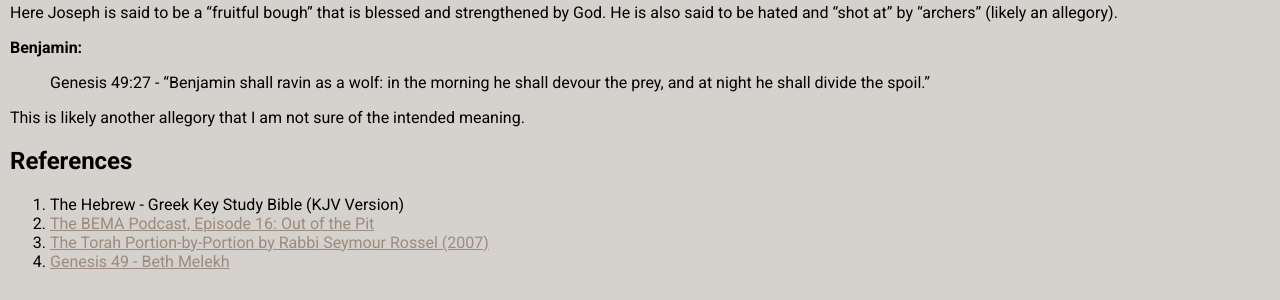
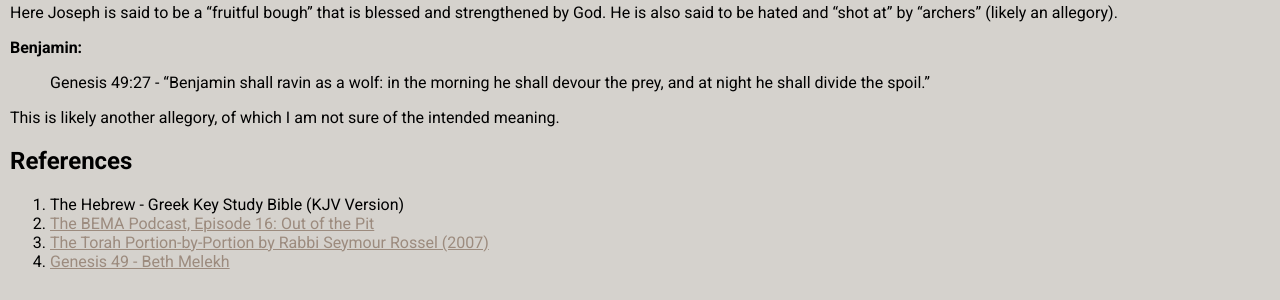
Before and after one commit to Francis-McKee/francis-mckee.github.io, a Jekyll site: the page built from _posts/theology/genesis/2026-03-01-genesis-49.md, in a window 1280 px wide and 900 px high, scrolled down 1721 px. Shown: the part 333-633 px from the top of the window. Built offline with Jekyll 4.4.1, drawn with Linux system fonts in a browser that asks for light colours; nearby versions of some CDN libraries; comment, search, counter and statistics services are not loaded.

```diff
--- a/_posts/theology/genesis/2026-03-01-genesis-49.md
+++ b/_posts/theology/genesis/2026-03-01-genesis-49.md
@@ -100,7 +100,7 @@
 
 > Genesis 49:27 - "Benjamin shall ravin as a wolf: in the morning he shall devour the prey, and at night he shall divide the spoil."
 
-This is likely another allegory that I am not sure of the intended meaning.
+This is likely another allegory, of which I am not sure of the intended meaning.
 
 ## References
 1. The Hebrew - Greek Key Study Bible (KJV Version)
```
